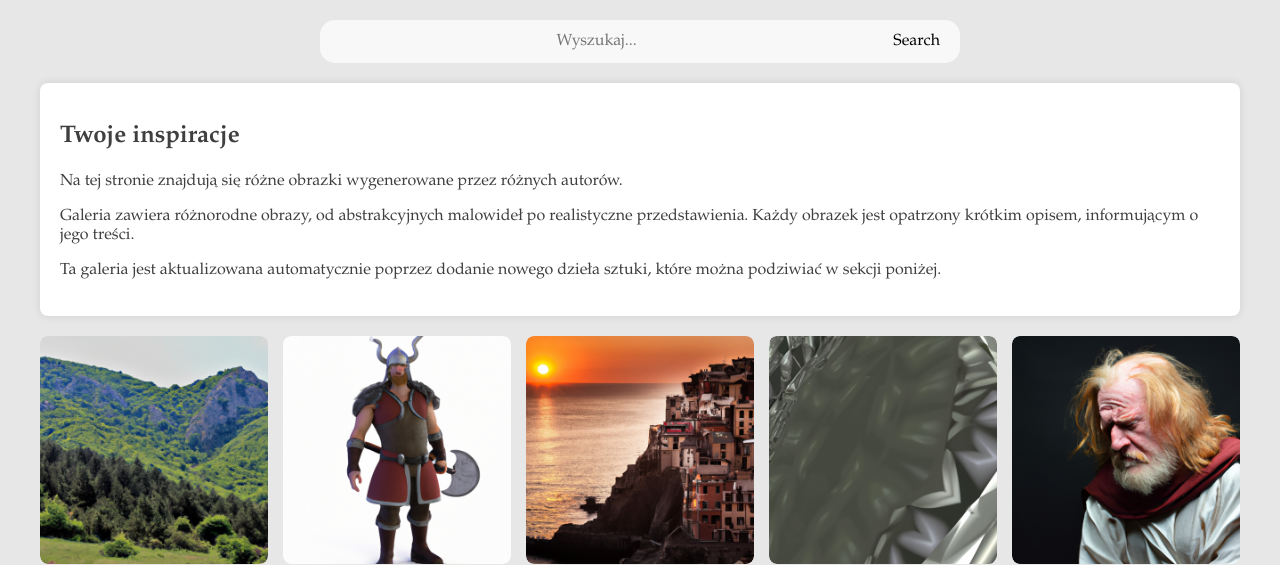
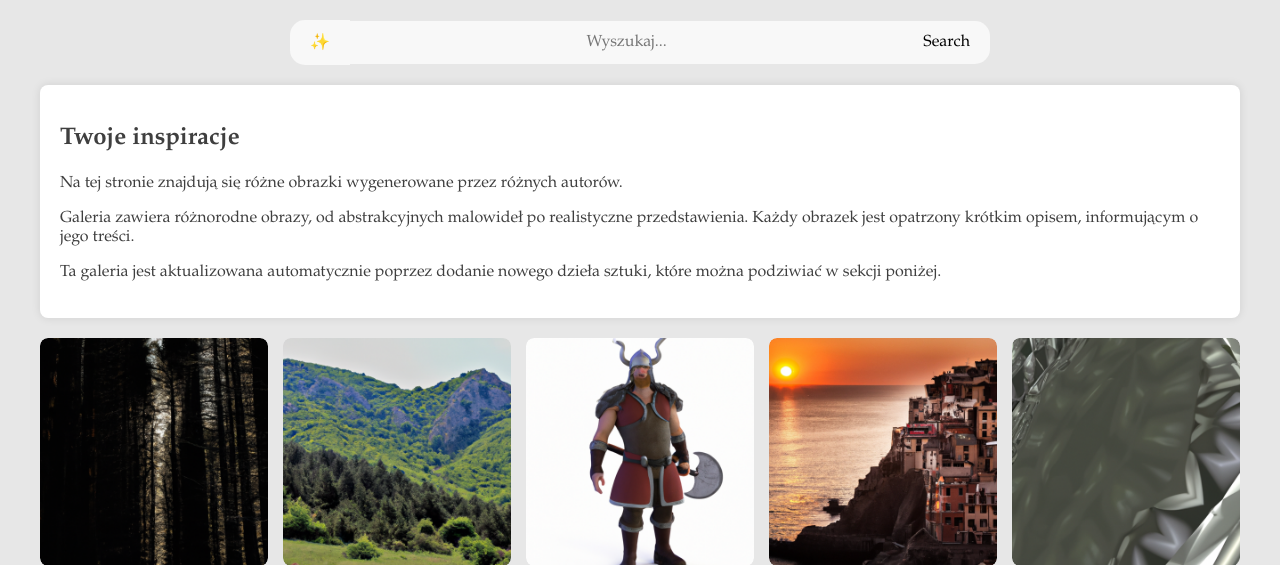
Before and after one commit to AKhart1/DALLE-WZIM, a Flask app: page / in a window 1280 px wide. Shown: the part 70-635 px from the top of the page. Run offline with Flask 3, Linux system fonts and the light colour scheme.

Commit message:
modify search bar

```diff
--- a/app/image_data.json
+++ b/app/image_data.json
@@ -55,6 +55,10 @@
         {
             "prompt": "hyperrealistic photo of mountain landscape in the forest",
             "name": "1718116272.png"
+        },
+        {
+            "prompt": "dark in forest",
+            "name": "1718122579.png"
         }
     ]
 }
--- a/app/main.py
+++ b/app/main.py
@@ -5,6 +5,8 @@ from dotenv import load_dotenv
 import json
 from PIL import Image
 from io import BytesIO
+import subprocess
+from auto_prompt import generate_description
 
 
 SAVE_PATH = "./app/static/generated_images/"
@@ -55,6 +57,11 @@ def get_images():
         images_data = json.load(f)['images']
     return jsonify(images_data)
 
+@app.route('/generate-description')
+def generate_description_route():
+    description = generate_description()
+    return description
+
 def save_image(response, prompt):
     # Load the JSON file
     with open("./app/image_data.json", "r") as f:
--- a/app/static/script.js
+++ b/app/static/script.js
@@ -29,6 +29,20 @@ $(document).ready(function() {
     spinner.classList.add('spinner');
     spinner.style.display = 'none';
     document.getElementById('promptForm').appendChild(spinner);
+
+    document.getElementById("random-prompt-btn").addEventListener("click", function() {
+        // Fetch the generated description from Flask route
+        fetch('/generate-description')  // Change to /generate-description
+            .then(response => response.text())
+            .then(description => {
+                // Get the search input element
+                var searchInput = document.getElementById("prompt");
+                // Set the description in the input field
+                searchInput.value = description;
+            })
+            .catch(error => console.error('Error:', error));
+    });
+
 
     $('#promptForm').on('submit', function(e) {
         e.preventDefault(); // Prevent the default form submission
--- a/app/static/styles.css
+++ b/app/static/styles.css
@@ -52,7 +52,7 @@ header nav a {
     width: 100%;
     padding: 12px;
     border: none; /* Remove the border */
-    border-radius: 15px 0 0 15px;
+    /* border-radius: 15px 0 0 15px; */
     font-family: 'Palatino Linotype', sans-serif;
     font-size: 16px; /* Increase font size */
     text-align: center;
@@ -66,12 +66,20 @@ header nav a {
     padding: 12px 20px;
     border: none; /* Remove the border */
     border-left: none;
-    border-radius: 0 15px 15px 0;
+    /* border-radius: 0 15px 15px 0; */
     background-color: #f8f8f8;
     cursor: pointer;
     font-family: 'Palatino Linotype', sans-serif;
     font-size: 16px; /* Increase font size */
     transition: background-color 0.3s;
+}
+
+.search-bar-container #random-prompt-btn{
+    border-radius: 15px 0 0 15px;
+}
+
+.search-bar-container #search-button{
+    border-radius: 0 15px 15px 0;
 }
 
 .search-bar-container button:focus {
--- a/app/templates/index.html
+++ b/app/templates/index.html
@@ -19,9 +19,12 @@
         </nav>
     </header>
     <div class="search-bar-container">
+        <div class="random-prompt-button">
+            <button id="random-prompt-btn">✨</button>
+        </div>
         <form class="search-container" id="promptForm">
             <input type="text" id="prompt" name="prompt" placeholder="Wyszukaj...">
-            <button type="submit">Search</button>
+            <button type="submit" id="search-button">Search</button>
             <div class="spinner" id="spinner"></div>
         </form>
     </div>
```
Also changed, not shown: app/auto_prompt.py (renamed from app/test.py), app/static/generated_images/1718122579.png (added).
